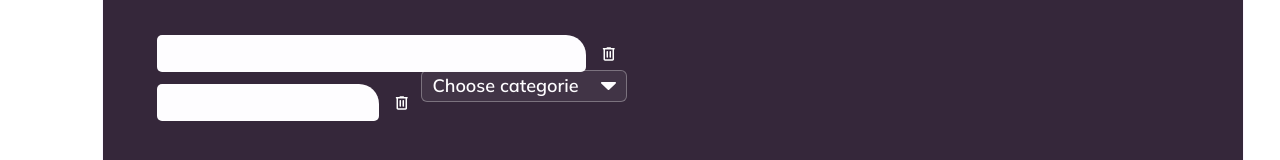
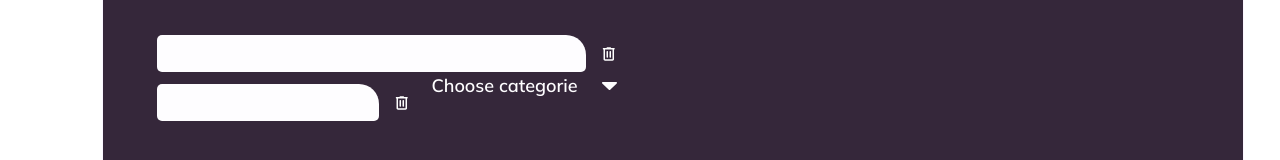
Before and after one commit to FatihYalcin42/PollApp, an Angular app: page /create-survey in a window 1280 px wide. Shown: the part 174-334 px from the top of the page. Built offline with nearby package versions, Linux system fonts and the light colour scheme; a web font is replaced by a local one.

Commit message:
style: remove default dropdown border and use subtle inset hover effect

```diff
--- a/src/app/pages/create-survey/create-survey-page.scss
+++ b/src/app/pages/create-survey/create-survey-page.scss
@@ -166,16 +166,18 @@
   flex: 0 0 206px;
   box-sizing: border-box;
   padding: 4px 10px;
-  border: 1px solid rgb(254 253 255 / 30%);
+  border: 0;
   border-radius: 6px;
-  background: rgb(217 217 217 / 8%);
+  background: transparent;
   color: #fefdff;
   cursor: pointer;
+  transition:
+    background-color 160ms ease,
+    box-shadow 160ms ease;
 }
 
 .category-dropdown-button:focus-visible {
-  outline: 2px solid rgb(255 207 161 / 45%);
-  outline-offset: 1px;
+  outline: none;
 }
 
 .category-dropdown__label {
@@ -207,6 +209,13 @@
   background-color: #ffcfa1;
 }
 
+.category-dropdown-button:hover,
+.category-dropdown-button:focus-visible,
+.category-dropdown-button.is-open {
+  background: rgb(217 217 217 / 5%);
+  box-shadow: inset 0 0 0 1px rgb(254 253 255 / 18%);
+}
+
 .category-dropdown-button.is-open .category-dropdown__arrow {
   transform: rotate(180deg);
   background-color: #ffcfa1;
```
